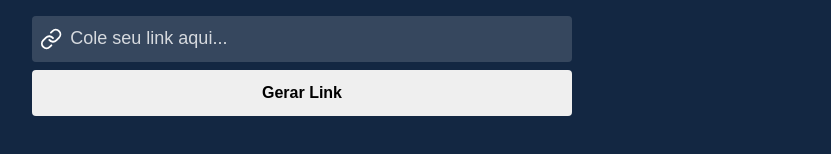
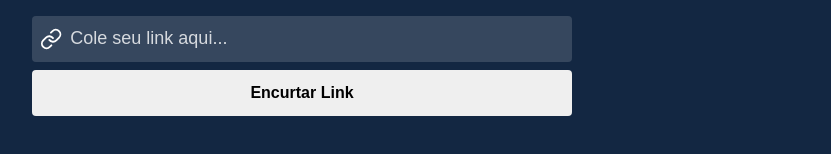
Before and after one commit to ambulcao/mylinkDev, a React (Create React App) app: page / in a window 1280 px wide. Shown: the part 512-666 px from the top of the page, without its empty margins (338-1169 px from the left). Built offline with nearby package versions, Linux system fonts and the light colour scheme.

Commit message:
Clear input modal

```diff
--- a/src/pages/Home/index.js
+++ b/src/pages/Home/index.js
@@ -21,6 +21,8 @@ export default function Home(){
 
       setData(response.data);
       setShowModal(true);
+
+      setLink('');
 
     }catch{
       alert("Ops parece que algo deu errado!");
@@ -47,7 +49,7 @@ export default function Home(){
              />
             </div>
 
-            <button onClick={handleShortLink}>Gerar Link</button>
+            <button onClick={handleShortLink}>Encurtar Link</button>
         </div>
 
         <Menu />
```
